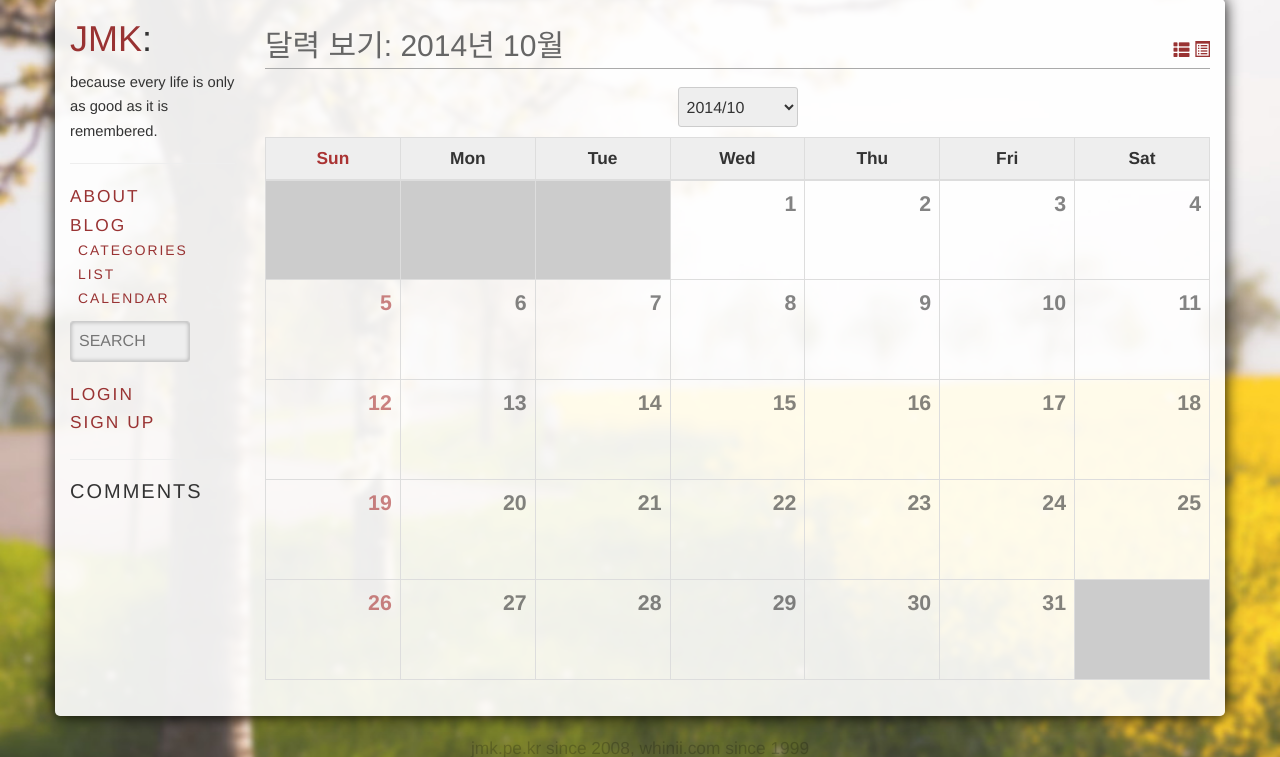
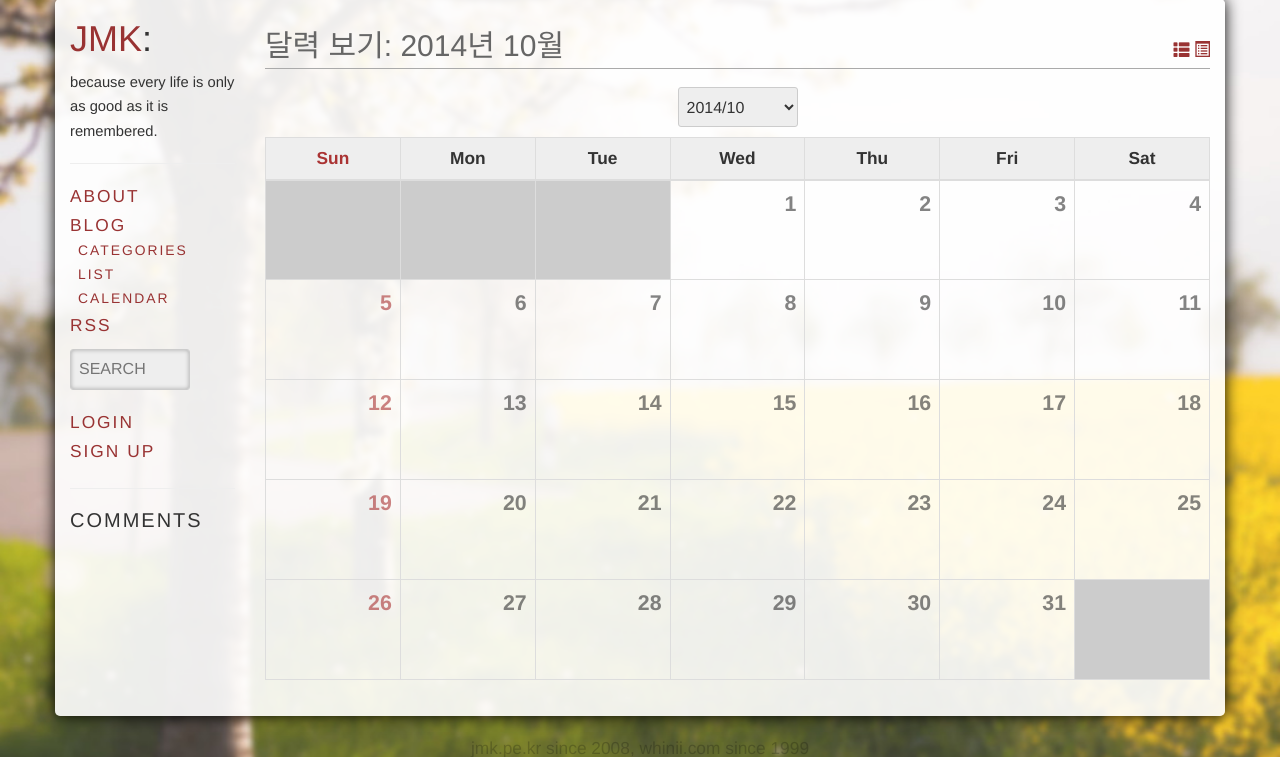
Before and after one commit to jongman/jmk.pe.kr, a Django app: page /calendar/ in a window 1280 px wide. Shown: the part 18-775 px from the top of the page. Run offline with Django 3.2, Linux system fonts and the light colour scheme; data that the repository does not hold is empty; parts of the project's set-up code (start-up, migrations or seed data) failed here and were passed over; some libraries are stand-ins or nearby versions.

Commit message:
link to feed

```diff
--- a/www/posts/templates/base.html
+++ b/www/posts/templates/base.html
@@ -60,6 +60,9 @@
 										<a href="{% url "calendar" %}">CALENDAR</a>
 									</li>
 								</ul>
+							</li>
+							<li>
+								<a href="http://feeds.feedburner.com/jongman">RSS</a>
 							</li>
 							<!-- <li> -->
 							<!-- 	<a href="#">TRACKER</a> -->
```
